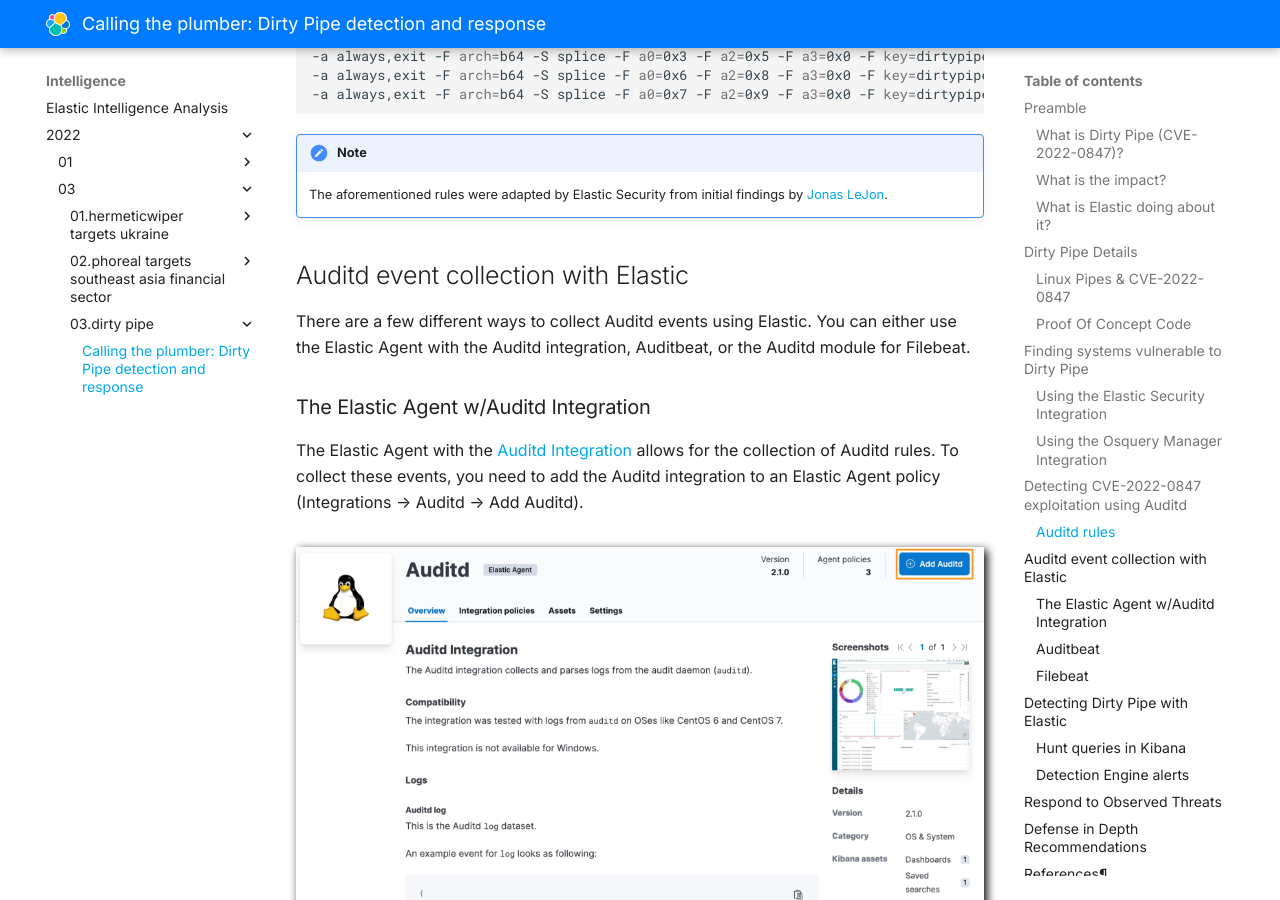
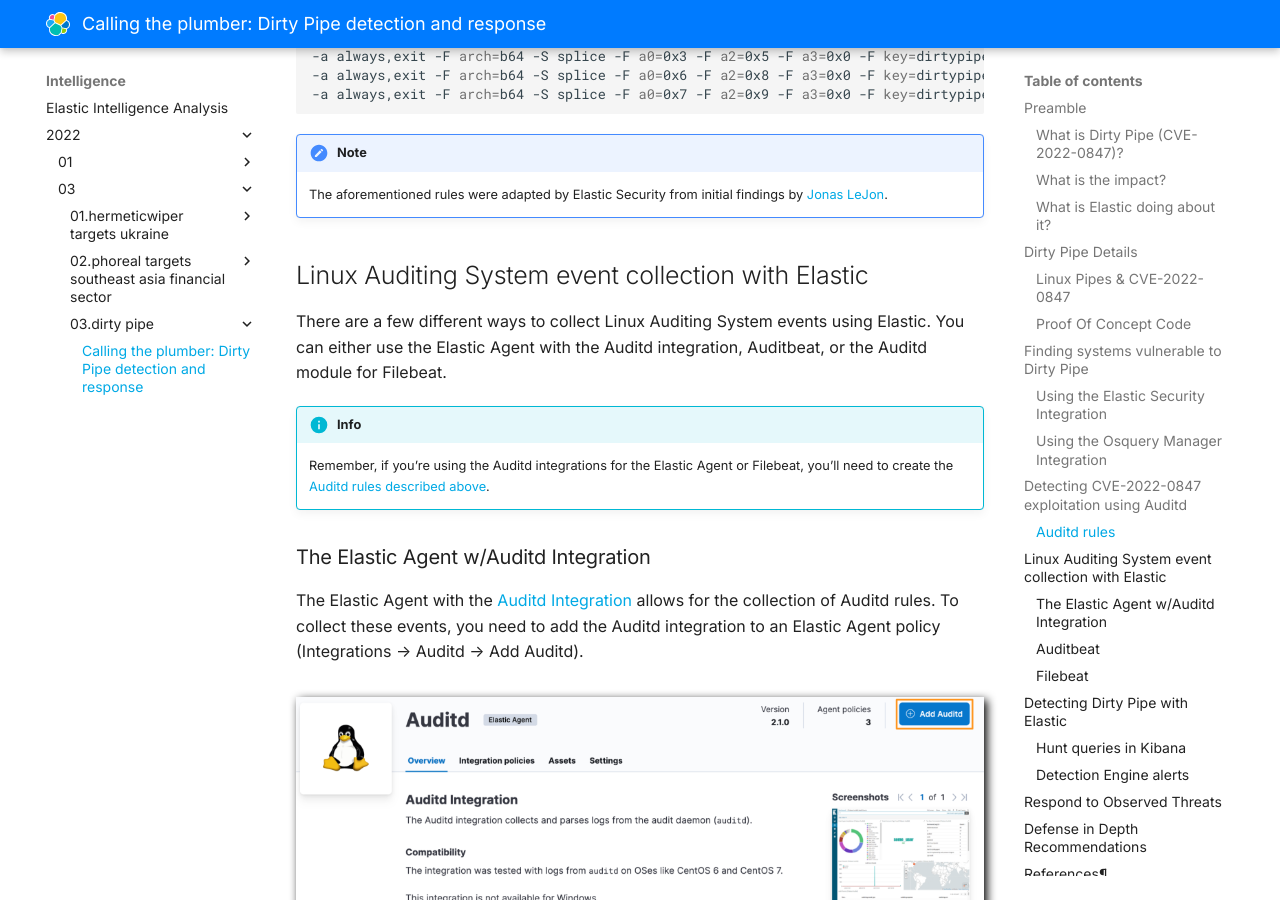
Before and after one commit to elastic/security-research, an MkDocs documentation site: the page built from content/intelligence/2022/03/03.dirty-pipe/article.md, in a window 1280 px wide and 900 px high, scrolled down 4477 px. Built offline with MkDocs 1.6.1 and Material for MkDocs 9.7.7, drawn with Linux system fonts in a browser that asks for light colours; some of the changed text lies outside the part shown.

Commit message:
Update article.md

```diff
--- a/content/intelligence/2022/03/03.dirty-pipe/article.md
+++ b/content/intelligence/2022/03/03.dirty-pipe/article.md
@@ -69,7 +69,7 @@
 
 ### Using the Elastic Security Integration
 
-If you have Auditbeat, Filebeat (with the Auditd module enabled) Elastic Agent (with the Security or Auditd integrations deployed) you can use the Lens visualization tool (located in Kibana) to quickly compile and save a list of vulnerable systems as evidenced in the screenshot below:
+If you have Auditbeat, Filebeat (with the Auditd module enabled), or the Elastic Agent (with the Security or Auditd integrations deployed) you can use the Lens visualization tool (located in Kibana) to quickly compile and save a list of vulnerable systems as evidenced in the screenshot below:
 
 <figure markdown>
   ![Analyzing your infrastructure for kernel versions impacted by Dirty Pipe](media/image7.png "Analyzing your infrastructure for kernel versions impacted by Dirty Pipe")
@@ -107,9 +107,13 @@
 
     The aforementioned rules were adapted by Elastic Security from initial findings by [Jonas LeJon](https://twitter.com/jonasl/status/1501840914381258756).
 
-## Auditd event collection with Elastic
+## Linux Auditing System event collection with Elastic
 
-There are a few different ways to collect Auditd events using Elastic. You can either use the Elastic Agent with the Auditd integration, Auditbeat, or the Auditd module for Filebeat.
+There are a few different ways to collect Linux Auditing System events using Elastic. You can either use the Elastic Agent with the Auditd integration, Auditbeat, or the Auditd module for Filebeat.
+
+!!! info
+
+    Remember, if you're using the Auditd integrations for the Elastic Agent or Filebeat, you'll need to create the [Auditd rules described above](https://elastic.github.io/security-research/intelligence/2022/03/03.dirty-pipe/article/#auditd-rules).
 
 ### The Elastic Agent w/Auditd Integration
 
```
